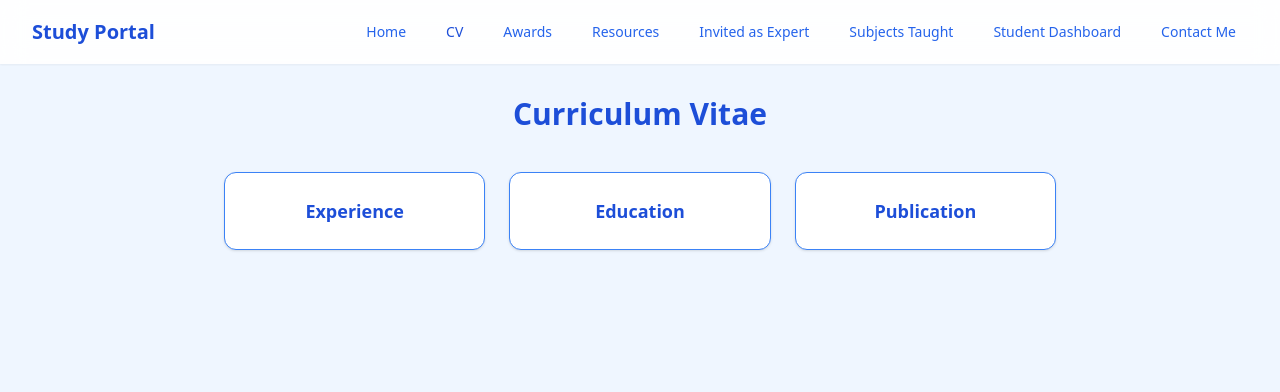
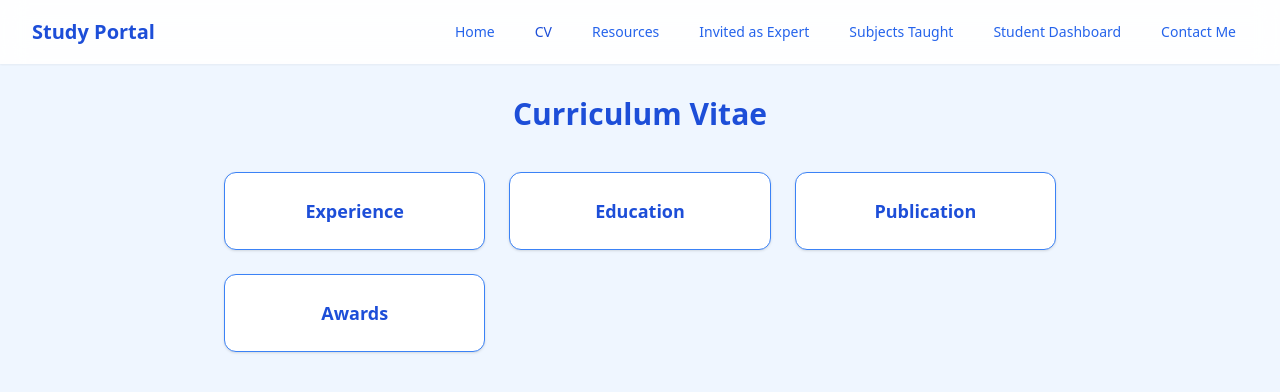
Before and after one commit to sohamlate/TeachHub-, a React (Create React App) app in the folder frontend/: page /cv in a window 1280 px wide. Shown: the top 392 px of the page. Built offline with nearby package versions, Linux system fonts and the light colour scheme.

Commit message:
final push3

```diff
--- a/frontend/src/component/CV.js
+++ b/frontend/src/component/CV.js
@@ -8,6 +8,7 @@ const CV = () => {
     { name: "Experience", path: "/experience" },
     { name: "Education", path: "/education" },
     { name: "Publication", path: "/publication" },
+    {  name: "Awards",path: "/award" },
   ];
 
   return (
--- a/frontend/src/component/Navbar.js
+++ b/frontend/src/component/Navbar.js
@@ -35,7 +35,7 @@ const Header = () => {
   const navItems = [
     { path: "/", name: "Home" },
     { path: "/cv", name: "CV" },
-    { path: "/award", name: "Awards" },
+
     { path: "/study-material", name: "Resources" },
     { path: "/expert", name: "Invited as Expert" },
     { path: "/subject", name: "Subjects Taught" },
```
